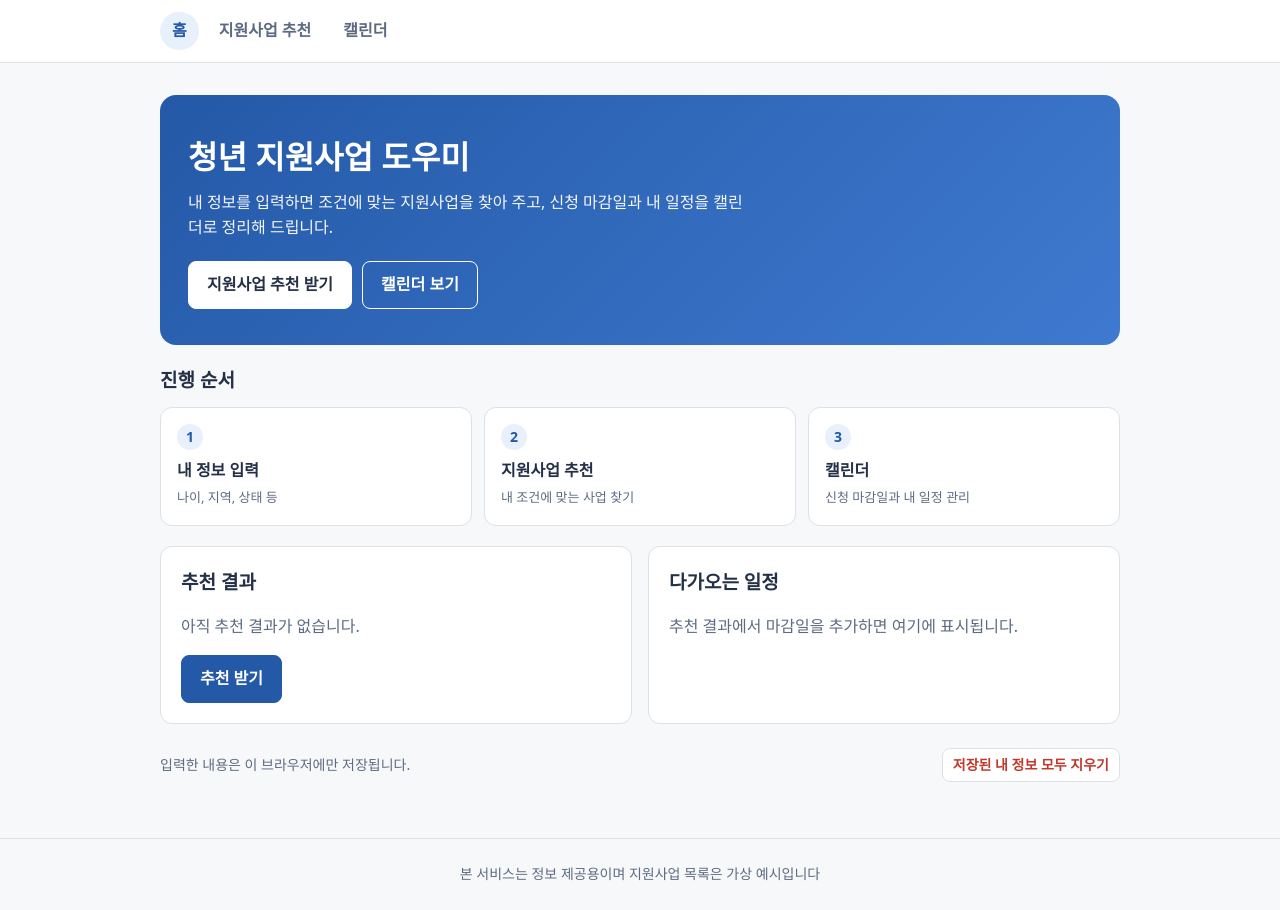
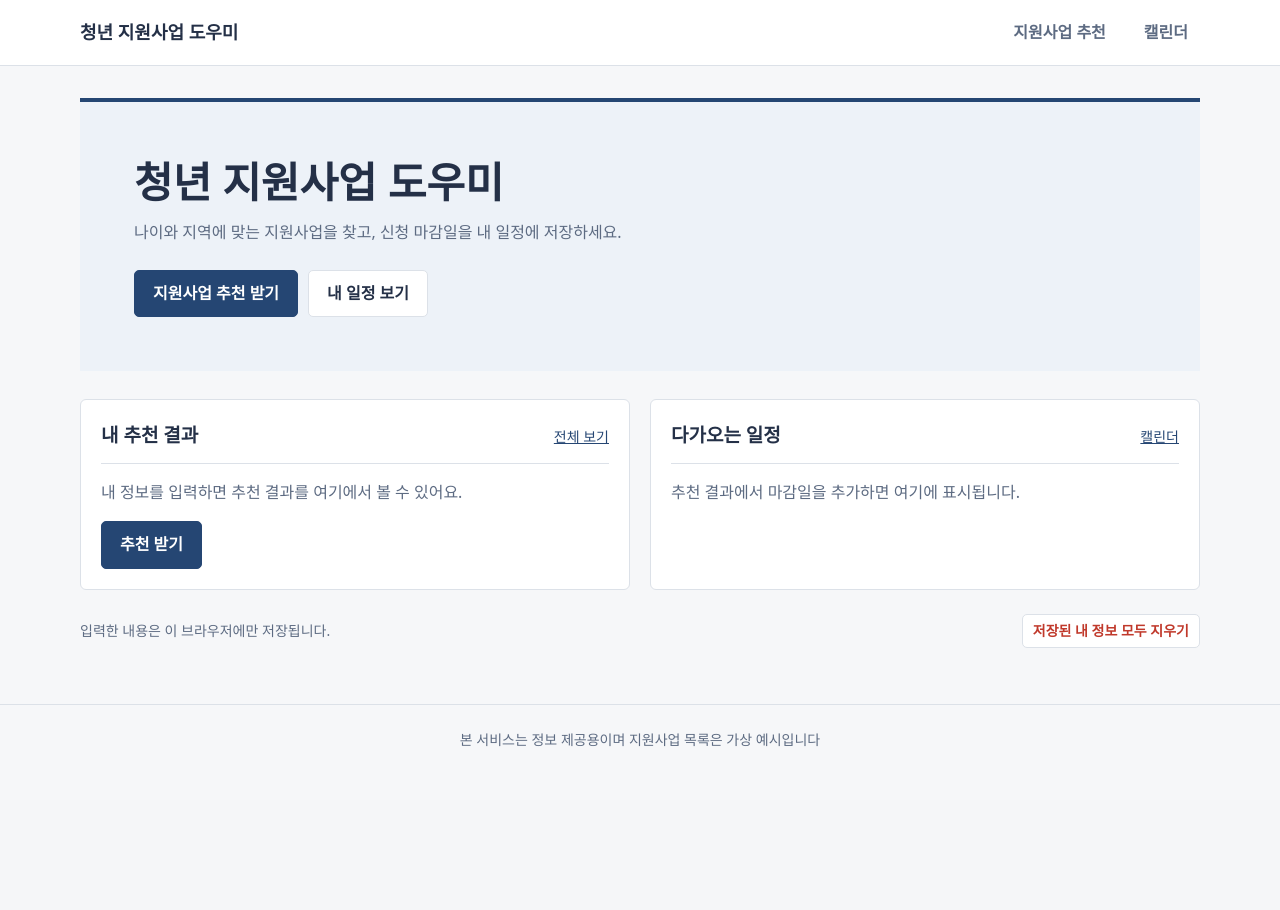
Before and after one commit to juni1011/BATON, a Spring Boot app: page / in a window 1280 px wide. After the commit the page ends 747 px from the top, so only its background shows below. Run offline with Spring Boot 4, Linux system fonts and the light colour scheme.

Commit message:
Redesign frontend home and calendar

```diff
--- a/src/main/resources/static/css/common.css
+++ b/src/main/resources/static/css/common.css
@@ -67,23 +67,60 @@ input[type="checkbox"], input[type="radio"] { width: auto; }
 .checks label:has(input:checked) { background: var(--primary-soft); border-color: var(--primary); color: var(--primary); }
 .hint { margin: 4px 0 0; font-size: 13px; color: var(--muted); }
 
-/* 홈 */
-.hero { padding: 36px 28px; border-radius: 16px; background: linear-gradient(135deg, #2459a7, #3f7ad0); color: #fff; margin-bottom: 20px; }
-.hero h1 { font-size: 32px; }
-.hero p { margin: 8px 0 20px; max-width: 560px; opacity: .95; }
-.hero .btn { border-color: #fff; }
-.hero .btn.ghost { background: transparent; color: #fff; }
-.steps { list-style: none; margin: 0 0 20px; padding: 0; display: grid; gap: 12px; grid-template-columns: repeat(auto-fit, minmax(170px, 1fr)); }
-.steps li { margin: 0; }
-.steps a { display: block; height: 100%; padding: 16px; border: 1px solid var(--line); border-radius: 12px;
-    background: var(--card); color: inherit; text-decoration: none; }
-.steps a:hover { border-color: var(--primary); }
-.steps .num { display: inline-grid; place-items: center; width: 26px; height: 26px; border-radius: 50%;
-    background: var(--primary-soft); color: var(--primary); font-weight: 700; font-size: 14px; margin-bottom: 8px; }
-.steps .done .num { background: var(--ok); color: #fff; }
-.steps strong { display: block; }
-.steps span.state { font-size: 13px; color: var(--muted); }
+/* 홈과 캘린더 */
+.portal { --primary: #254673; background: #f6f7f9; }
+.portal nav, .portal main { max-width: 1160px; }
+.portal nav { align-items: center; gap: 4px 14px; }
+.portal nav a { border-radius: 4px; }
+.portal nav .site-name {
+    margin-right: auto; padding-left: 0; color: var(--ink); font-size: 18px; font-weight: 750;
+}
+.portal nav .site-name[aria-current="page"] { background: transparent; }
+.portal .card { border-radius: 6px; }
+.portal .btn { border-radius: 5px; }
 
+.intro {
+    margin-bottom: 28px; padding: clamp(24px, 5vw, 54px);
+    border-top: 4px solid var(--primary); background: #edf2f8;
+}
+.intro h1 { font-size: clamp(28px, 4vw, 42px); line-height: 1.25; }
+.intro p { margin: 12px 0 24px; color: var(--muted); }
+.home-overview, .calendar-layout { display: grid; gap: 20px; }
+.home-overview { grid-template-columns: repeat(2, minmax(0, 1fr)); }
+.section-heading {
+    display: flex; align-items: baseline; justify-content: space-between; flex-wrap: wrap;
+    gap: 6px 14px; padding-bottom: 12px; border-bottom: 1px solid var(--line);
+}
+.section-heading h2 { margin: 0; }
+.section-heading a { font-size: 14px; }
+.home-overview .event:first-child { border-top: 0; }
+.home-overview .event .body a { font-weight: 650; overflow-wrap: anywhere; }
+
+.calendar-intro {
+    display: flex; flex-wrap: wrap; align-items: center; justify-content: space-between;
+    gap: 12px 24px; margin-bottom: 24px;
+}
+.calendar-intro .lead { margin: 0; }
+.calendar-layout { grid-template-columns: minmax(0, 2fr) minmax(260px, 1fr); align-items: start; }
+.calendar-month #month-title { min-width: 106px; margin: 0; text-align: center; }
+.calendar-month .cal-head { margin-top: 16px; }
+.calendar-month .cal-grid, .calendar-month .cal-head { grid-template-columns: repeat(7, minmax(0, 1fr)); }
+.calendar-month .day { border-radius: 4px; }
+.calendar-month .day.selected { background: var(--primary-soft); }
+.calendar-month .chip { max-width: 100%; }
+.calendar-sidebar .form-grid { grid-template-columns: repeat(2, minmax(0, 1fr)); }
+.calendar-sidebar .event { flex-wrap: wrap; gap: 8px; }
+.calendar-sidebar .event .body { min-width: 7rem; overflow-wrap: anywhere; }
+#add-form { scroll-margin-top: 120px; }
+
+@media (max-width: 840px) {
+    .calendar-layout { grid-template-columns: minmax(0, 1fr); }
+}
+@media (max-width: 640px) {
+    .portal nav .site-name { flex-basis: 100%; }
+    .home-overview { grid-template-columns: minmax(0, 1fr); gap: 0; }
+    .calendar-month { padding: 12px; }
+}
 
 /* 지원사업 */
 dl.meta { margin: 0; display: grid; grid-template-columns: max-content 1fr; gap: 4px 12px; font-size: 14px; }
@@ -112,7 +149,6 @@ dl.meta dt { color: var(--muted); } dl.meta dd { margin: 0; }
 
 @media (max-width: 640px) {
     main { padding: 24px 14px 40px; }
-    .hero { padding: 28px 20px; }
     .day { min-height: 64px; }
     .chip { font-size: 0; height: 6px; padding: 0; }
     .chip.more { display: none; }
--- a/src/main/resources/static/index.html
+++ b/src/main/resources/static/index.html
@@ -9,30 +9,28 @@
     <script src="/js/ui.js" defer></script>
     <script src="/js/index.js" defer></script>
 </head>
-<body>
+<body class="portal home-page">
     <header><nav aria-label="공통 메뉴">
-        <a href="/index.html">홈</a>
+        <a class="site-name" href="/index.html">청년 지원사업 도우미</a>
         <a href="/support.html">지원사업 추천</a>
         <a href="/calendar.html">캘린더</a>
     </nav></header>
-    <main>
-        <section class="hero">
+    <main id="main">
+        <section class="intro">
             <h1>청년 지원사업 도우미</h1>
-            <p>내 정보를 입력하면 조건에 맞는 지원사업을 찾아 주고, 신청 마감일과 내 일정을 캘린더로 정리해 드립니다.</p>
+            <p>나이와 지역에 맞는 지원사업을 찾고, 신청 마감일을 내 일정에 저장하세요.</p>
             <div class="row">
-                <a class="btn" href="/support.html">지원사업 추천 받기</a>
-                <a class="btn ghost" href="/calendar.html">캘린더 보기</a>
+                <a class="btn primary" href="/support.html">지원사업 추천 받기</a>
+                <a class="btn" href="/calendar.html">내 일정 보기</a>
             </div>
         </section>
-        <h2>진행 순서</h2>
-        <ol class="steps" id="steps"></ol>
-        <div class="grid">
+        <div class="home-overview">
             <section class="card" aria-labelledby="summary-title">
-                <h2 id="summary-title">추천 결과</h2>
+                <div class="section-heading"><h2 id="summary-title">내 추천 결과</h2><a href="/support.html">전체 보기</a></div>
                 <div id="summary"></div>
             </section>
             <section class="card" aria-labelledby="upcoming-title">
-                <h2 id="upcoming-title">다가오는 일정</h2>
+                <div class="section-heading"><h2 id="upcoming-title">다가오는 일정</h2><a href="/calendar.html">캘린더</a></div>
                 <div id="upcoming"></div>
             </section>
         </div>
--- a/src/main/resources/static/js/index.js
+++ b/src/main/resources/static/js/index.js
@@ -1,32 +1,20 @@
 "use strict";
 
-/** 홈 화면에 프로필 상태, 추천 결과 요약, 다가오는 일정을 보여 준다. */
+/** 홈 화면에 추천 결과 요약과 다가오는 일정을 보여 준다. */
 document.addEventListener("DOMContentLoaded", () => {
     const { VERDICT_LABELS, EVENT_LABELS, h, dateLabel, todayIso } = EasytonUI;
-    const profile = Easyton.getUserProfile();
     const matches = Easyton.getSupportMatches();
     const events = Easyton.getCalendarEvents().filter(event => event.type in EVENT_LABELS);
 
-    const steps = [
-        ["/support.html", "내 정보 입력", profile ? "완료" : "나이, 지역, 상태 등", !!profile],
-        ["/support.html", "지원사업 추천", matches.length ? `추천 결과 ${matches.length}건` : "내 조건에 맞는 사업 찾기", matches.length > 0],
-        ["/calendar.html", "캘린더", events.length ? `일정 ${events.length}건` : "신청 마감일과 내 일정 관리", events.length > 0]
-    ];
-    document.getElementById("steps").append(...steps.map(([href, title, state, done], index) =>
-        h("li", { class: done ? "done" : "" }, h("a", { href },
-            h("span", { class: "num", text: done ? "✓" : String(index + 1) }),
-            h("strong", { text: title }), h("span", { class: "state", text: state })))));
-
     const summary = document.getElementById("summary");
     if (!matches.length) {
-        summary.append(h("p", { class: "muted", text: "아직 추천 결과가 없습니다." }),
+        summary.append(h("p", { class: "muted", text: "내 정보를 입력하면 추천 결과를 여기에서 볼 수 있어요." }),
             h("a", { class: "btn primary", href: "/support.html", text: "추천 받기" }));
     } else {
         summary.append(...matches.slice(0, 5).map(match => h("div", { class: "event" },
             h("span", { class: "badge " + match.verdict, text: VERDICT_LABELS[match.verdict] || match.verdict }),
             h("div", { class: "body" }, h("strong", { text: match.name }),
-                h("div", { class: "small muted", text: `마감 ${dateLabel(match.applyEnd)}` })))),
-            h("a", { class: "btn small", href: "/support.html", text: "추천 결과 보기", style: "margin-top:8px" }));
+                h("div", { class: "small muted", text: `마감 ${dateLabel(match.applyEnd)}` })))));
     }
 
     const upcoming = document.getElementById("upcoming");
@@ -38,9 +26,8 @@ document.addEventListener("DOMContentLoaded", () => {
     } else {
         upcoming.append(...next.map(event => h("div", { class: "event" },
             h("span", { class: "badge " + event.type, text: EVENT_LABELS[event.type] }),
-            h("div", { class: "body" }, h("strong", { text: event.title }),
-                h("div", { class: "small muted", text: dateLabel(event.date) + (event.startTime ? ` ${event.startTime}` : "") })))),
-            h("a", { class: "btn small", href: "/calendar.html", text: "캘린더 열기", style: "margin-top:8px" }));
+            h("div", { class: "body" }, h("a", { href: "/calendar.html?date=" + encodeURIComponent(event.date), text: event.title }),
+                h("div", { class: "small muted", text: dateLabel(event.date) + (event.startTime ? ` ${event.startTime}` : "") })))));
     }
 
     document.getElementById("reset").addEventListener("click", () => {
```
Also changed, not shown: src/main/resources/static/calendar.html (+14 -11 lines), src/main/resources/static/js/calendar.js (+30 -6 lines).
